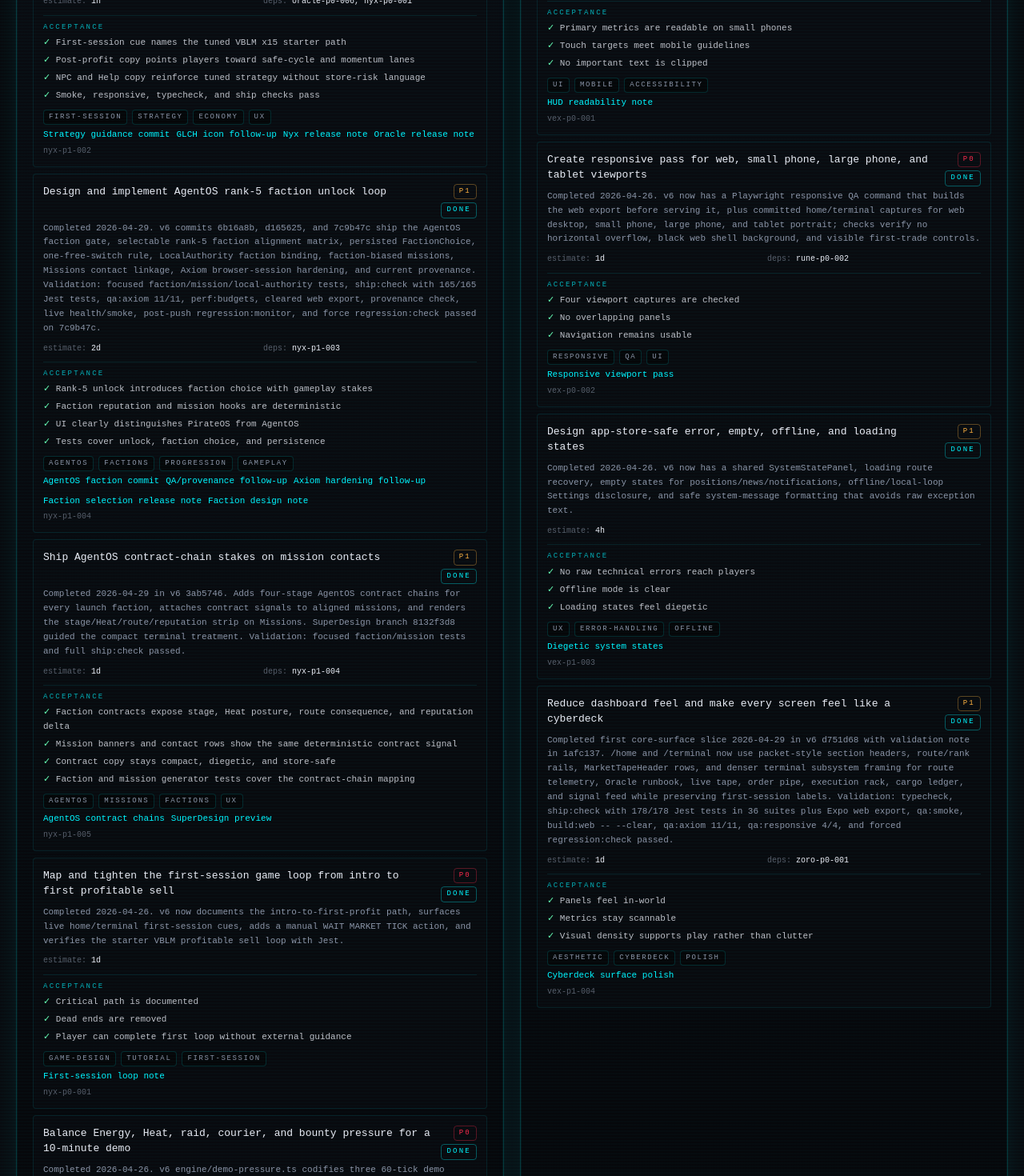
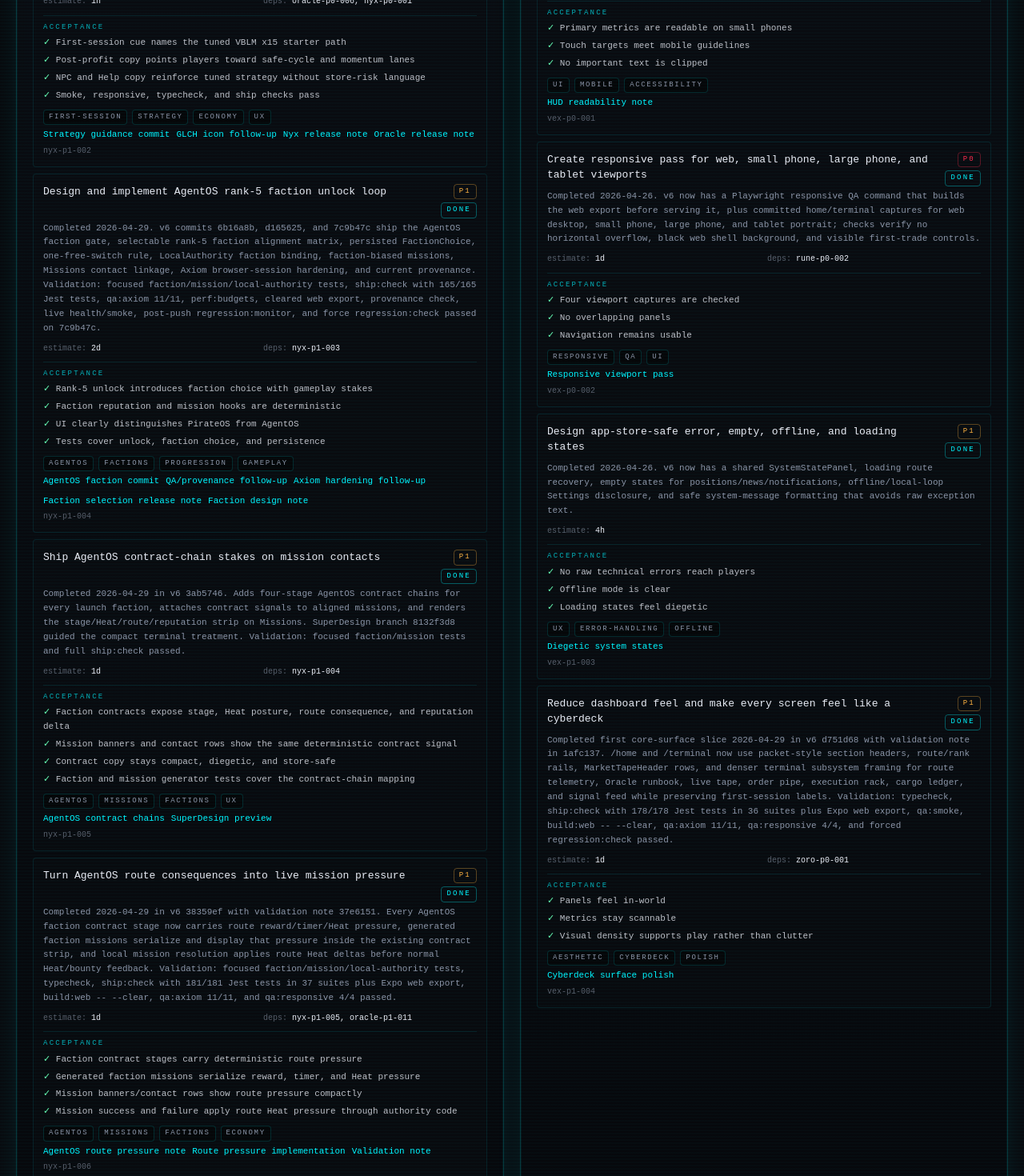
Before and after one commit to GHX5T-SOL/Dev-lab-of-CyberTrader-Age-of-Pantheon-, a Next.js app in the folder web/: page /office/tasks in a window 1280 px wide. Shown: the part 4060-5530 px from the top of the page at 80% size. Built offline with nearby package versions, Linux system fonts and the light colour scheme; no server answers.

Commit message:
nyx-p1-006 oracle-p1-012 compass: sync route pressure status

```diff
--- a/web/src/data/roadmap.ts
+++ b/web/src/data/roadmap.ts
@@ -90,6 +90,7 @@
       "AgentOS rank-5 faction selection with deterministic faction choices, one free switch, persisted faction choice, LocalAuthority support, mission bias hooks, and AgentOS progression UI",
       "AgentOS mission contract chains with reputation-linked stage, Heat posture, route consequence, and reputation delta on mission surfaces",
       "Deterministic limit-order and faction-pressure engine contracts plus terminal pressure-window previews and persisted LocalAuthority limit-order commands for bound AgentOS factions",
+      "AgentOS route reward/timer/Heat pressure hooks on generated faction missions with compact mission-surface summaries",
       "Core /home and /terminal cyberdeck surface polish with packet section headers, market tape labels, route/rank rails, and terminal subsystem framing",
       "10-minute demo pressure bands for starter, route-runner, and contraband strategies",
       "Mobile HUD readability and one-hand first-trade controls",
@@ -118,7 +119,7 @@
       "AgentOS contract-chain mission stakes and limit-order/faction-pressure engine contracts",
       "PirateOS polish, AgentOS rank-5 systems, and PantheonOS late-game territory roadmap",
       "Cyberdeck surface polish for home and terminal packet headers, route/rank rails, and market-tape columns",
-      "Local ship check, focused terminal-pressure/limit-order checks, player smoke, clean-cache export, local Axiom QA, responsive QA, provenance check, SDK 54 package check, live Vercel smoke, post-push monitor, AgentOS regression, store-media provenance, perf budgets, AgentOS contract-chain checks, and intro smoke pass on verified v6 origin/main 1afc137",
+      "Local ship check, focused route-pressure/terminal-pressure/limit-order checks, player smoke, clean-cache export, local Axiom QA, responsive QA, provenance check, SDK 54 package check, live Vercel smoke, post-push monitor, AgentOS regression, store-media provenance, perf budgets, AgentOS contract-chain checks, and intro smoke pass on verified v6 origin/main 37e6151",
       "iOS simulator smoke passes",
       "Android emulator smoke passes",
       "First 10-minute player loop complete without developer guidance",
@@ -167,6 +168,7 @@
       { label: "Limit-order and faction-pressure engine contracts", done: true },
       { label: "Terminal pressure command flow", done: true },
       { label: "Terminal limit-order command flow", done: true },
+      { label: "AgentOS route pressure mission hooks", done: true },
       { label: "Vex cyberdeck surface polish", done: true },
       { label: "Intro transmission polish", done: true },
       { label: "Web production smoke rerun", done: true },
--- a/web/src/data/status.ts
+++ b/web/src/data/status.ts
@@ -36,7 +36,7 @@
   recentWins: [
     "Dev Lab /office 3D metaverse work shipped and is now closed as a studio milestone",
     "Dev Lab GitHub open PRs/issues were cleaned to zero open items",
-    "CyberTrader v6 live deployment returns HTTP 200, passes npm run health:live, passes the hardened qa:axiom:live Chromium smoke, and v6 origin/main is verified through 4a8c078 after tutorial copy review, terminal pressure flow, persisted terminal limit orders, cyberdeck surface polish, AgentOS contract chains, limit-order/faction-pressure interfaces, intro transmission polish, privacy policy sync, AgentOS faction selection, store-media direction approval, SDK 54 package alignment, GLCH archetype admission, and worktree-safe regression monitor repair",
+    "CyberTrader v6 live deployment returns HTTP 200, passes npm run health:live, passes the hardened qa:axiom:live Chromium smoke, and v6 origin/main is verified through 37e6151 after AgentOS route pressure, tutorial copy review, terminal pressure flow, persisted terminal limit orders, cyberdeck surface polish, AgentOS contract chains, limit-order/faction-pressure interfaces, intro transmission polish, privacy policy sync, AgentOS faction selection, store-media direction approval, SDK 54 package alignment, GLCH archetype admission, and worktree-safe regression monitor repair",
     "v6 contains the LocalAuthority trade loop, ledger, inventory, XP/rank, locations, heat/raids, couriers, news, missions, district states, streaks, daily challenges, bounty, and away report",
     "Rune completed the v6 technical audit: install, typecheck, Jest, and Expo web export pass locally",
     "Rune completed route hardening: protected deep links recover after hydration and menu/Android back actions have safe fallbacks",
@@ -61,6 +61,7 @@
     "Nyx/Oracle completed tuned strategy guidance: VBLM x15 starter route, Heat-aware Oracle cue, Help/NPC hints, GLCH icon coverage, 155/155 tests, smoke, responsive QA, live QA, and force regression all pass",
     "Nyx shipped AgentOS rank-5 faction selection: deterministic faction definitions, faction alignment matrix, persisted FactionChoice, one-free-switch rule, LocalAuthority chooseFaction support, faction-biased missions, mission contact linkage, and 165/165 tests passing",
     "Nyx shipped AgentOS contract chains: mission banners and contact rows now show faction stage, Heat posture, route consequence, and reputation delta from deterministic faction contracts",
+    "Nyx/Oracle shipped AgentOS route pressure through v6 37e6151: faction missions now carry deterministic reward/timer/Heat pressure, mission surfaces show compact route pressure, and ship:check passes with 181/181 tests",
     "Oracle shipped deterministic limit-order and faction-pressure engine contracts with npm run limit-orders:check coverage for order fills, cancellation, expiry, and pressure-triggered sell execution",
     "Oracle shipped terminal pressure and persisted limit-order command flow through v6 1afc137: bound AgentOS factions apply deterministic 8-tick pressure windows and /terminal now persists, cancels, expires, and resolves LocalAuthority limit orders with recent-fill feedback",
     "Vex shipped the first core cyberdeck surface polish slice through v6 1afc137: /home and /terminal now use packet section headers, market tape labels, route/rank rails, and terminal subsystem framing",
@@ -107,12 +108,12 @@
     {
       label: "v6 deployment",
       state: "green",
-      detail: "https://cyber-trader-age-of-pantheon-v6.vercel.app returns HTTP 200, passes npm run health:live, passes npm run qa:axiom:live, and v6 origin/main is verified through 4a8c078 with tutorial copy/cue/strategy tests, ship:check, qa:smoke, clean-cache export, post-push live Axiom smoke, post-push regression:monitor, plus prior limit-orders, perf budgets, local Axiom QA 11/11, responsive QA 4/4, and forced regression evidence; prior 1631381 focused terminal-pressure checks and prior 3ab5746 live health/live Axiom smoke remain valid",
+      detail: "https://cyber-trader-age-of-pantheon-v6.vercel.app returns HTTP 200, passes npm run health:live, passes npm run qa:axiom:live, and v6 origin/main is verified through 37e6151 with focused route-pressure tests, typecheck, ship:check 181/181, clean-cache export, local Axiom QA 11/11, and responsive QA 4/4, plus prior tutorial copy/cue/strategy tests, qa:smoke, post-push live Axiom smoke, post-push regression:monitor, limit-orders, perf budgets, and forced regression evidence; prior 1631381 focused terminal-pressure checks and prior 3ab5746 live health/live Axiom smoke remain valid",
     },
     {
       label: "Build checks",
       state: "green",
-      detail: "Rune audit, SDK 54 package alignment, route hardening, storage regression checks, crash/log diagnostics hooks, Oracle replay/tuning/strategy guidance/GLCH archetype/limit-order/terminal-pressure audits, persisted limit-order terminal flow, Hydra swarm/retention scenarios, Ghost architecture risk audit, Kite authority/store-safety checks, Nyx first-session/pressure/AgentOS faction/contract-chain tests, Zoro store-media approval and tutorial copy review, Vex HUD/responsive/system-state/cyberdeck validation, Talon safety preflight and worktree-safe monitor, EAS config validation, Axiom performance budgets/smokes, Palette screenshot capture, Zara provenance drift check, local Axiom QA 11/11, responsive QA 4/4, provenance check, live health, live smoke, latest perf budgets, forced regression, and Expo web export pass locally",
+      detail: "Rune audit, SDK 54 package alignment, route hardening, storage regression checks, crash/log diagnostics hooks, Oracle replay/tuning/strategy guidance/GLCH archetype/limit-order/terminal-pressure/route-pressure audits, persisted limit-order terminal flow, Hydra swarm/retention scenarios, Ghost architecture risk audit, Kite authority/store-safety checks, Nyx first-session/pressure/AgentOS faction/contract-chain/route-pressure tests, Zoro store-media approval and tutorial copy review, Vex HUD/responsive/system-state/cyberdeck validation, Talon safety preflight and worktree-safe monitor, EAS config validation, Axiom performance budgets/smokes, Palette screenshot capture, Zara provenance drift check, local Axiom QA 11/11, responsive QA 4/4, provenance check, live health, live smoke, latest perf budgets, forced regression, and Expo web export pass locally",
     },
     {
       label: "Native QA",
--- a/web/src/data/tasks.ts
+++ b/web/src/data/tasks.ts
@@ -172,6 +172,29 @@
     ],
   }),
   task({
+    id: "nyx-p1-006",
+    owner: "nyx",
+    title: "Turn AgentOS route consequences into live mission pressure",
+    status: "done",
+    priority: "P1",
+    estimate: "1d",
+    dependencies: ["nyx-p1-005", "oracle-p1-011"],
+    acceptanceCriteria: [
+      "Faction contract stages carry deterministic route pressure",
+      "Generated faction missions serialize reward, timer, and Heat pressure",
+      "Mission banners/contact rows show route pressure compactly",
+      "Mission success and failure apply route Heat pressure through authority code",
+    ],
+    tags: ["agentos", "missions", "factions", "economy"],
+    notes:
+      "Completed 2026-04-29 in v6 38359ef with validation note 37e6151. Every AgentOS faction contract stage now carries route reward/timer/Heat pressure, generated faction missions serialize and display that pressure inside the existing contract strip, and local mission resolution applies route Heat deltas before normal Heat/bounty feedback. Validation: focused faction/mission/local-authority tests, typecheck, ship:check with 181/181 Jest tests in 37 suites plus Expo web export, build:web -- --clear, qa:axiom 11/11, and qa:responsive 4/4 passed.",
+    links: [
+      { label: "AgentOS route pressure note", href: `${v6}/blob/main/docs/release/nyx-p1-006-agentos-route-pressure.md` },
+      { label: "Route pressure implementation", href: `${v6}/commit/38359ef` },
+      { label: "Validation note", href: `${v6}/commit/37e6151` },
+    ],
+  }),
+  task({
     id: "oracle-p1-009",
     owner: "oracle",
     title: "Admit GLCH into deterministic momentum archetype path",
@@ -229,6 +252,25 @@
       { label: "Terminal pressure flow", href: `${v6}/blob/main/docs/release/oracle-p1-011-terminal-pressure-flow.md` },
       { label: "Terminal limit-order flow", href: `${v6}/blob/main/docs/release/oracle-p1-011-terminal-limit-orders.md` },
     ],
+  }),
+  task({
+    id: "oracle-p1-012",
+    owner: "oracle",
+    title: "Apply route reward, timer, and Heat pressure to faction missions",
+    status: "done",
+    priority: "P1",
+    estimate: "1d",
+    dependencies: ["nyx-p1-006", "oracle-p1-011"],
+    acceptanceCriteria: [
+      "Mission reward and timer modifiers are deterministic and serializable",
+      "Mission Heat pressure applies on success and failure",
+      "LocalAuthority remains launch-safe and SupabaseAuthority exposes the matching hook",
+      "Regression checks cover mission pressure without impossible state changes",
+    ],
+    tags: ["economy", "agentos", "missions", "authority"],
+    notes:
+      "Completed 2026-04-29 in v6 38359ef/37e6151. Route pressure now adjusts faction mission payouts and timers, carries success/failure Heat deltas, exposes Authority.applyMissionPressure in LocalAuthority and SupabaseAuthority, and keeps all copy in fictional local-mode terms. Validation: focused faction/mission/local-authority tests, typecheck, ship:check with 181/181 Jest tests, clean-cache web export, qa:axiom 11/11, and qa:responsive 4/4 passed.",
+    links: [{ label: "AgentOS route pressure note", href: `${v6}/blob/main/docs/release/nyx-p1-006-agentos-route-pressure.md` }],
   }),
   task({
     id: "pantheon-p2-001",
```
Also changed, not shown: 4 other files (tests, documents, lock files or other folders).
